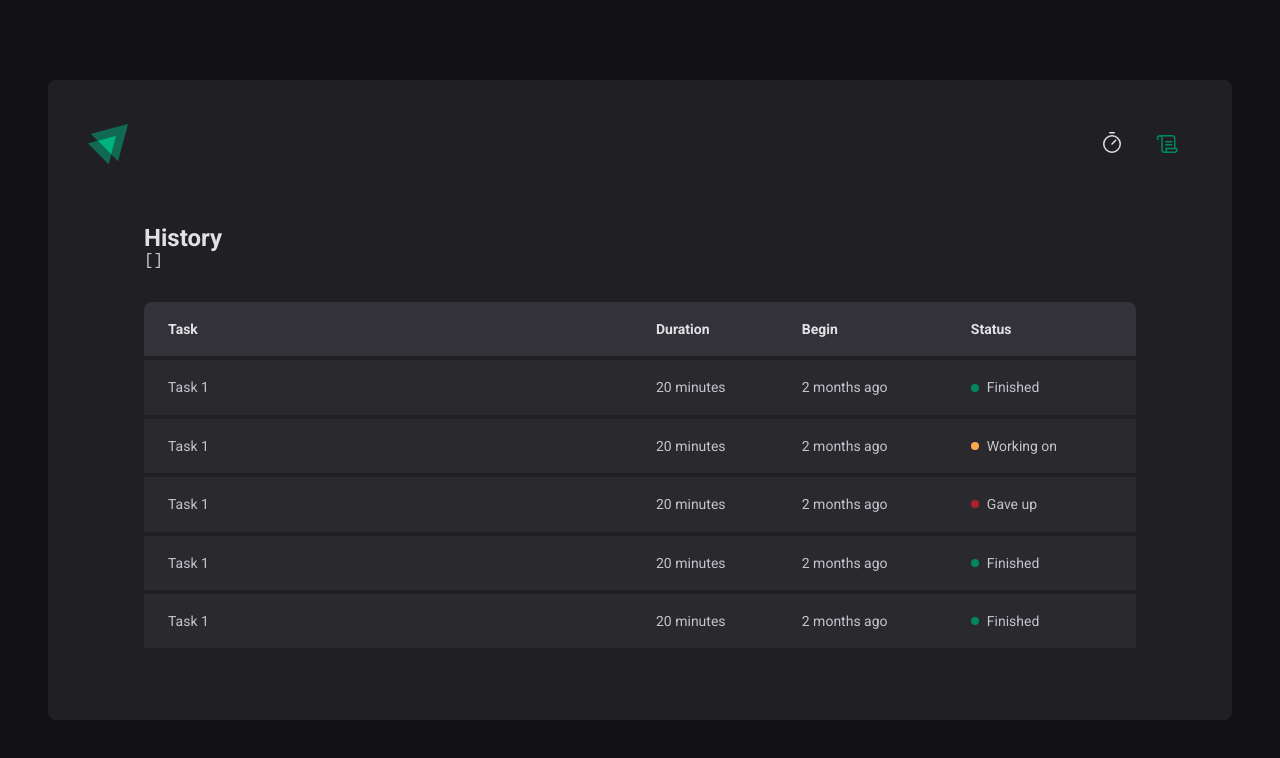
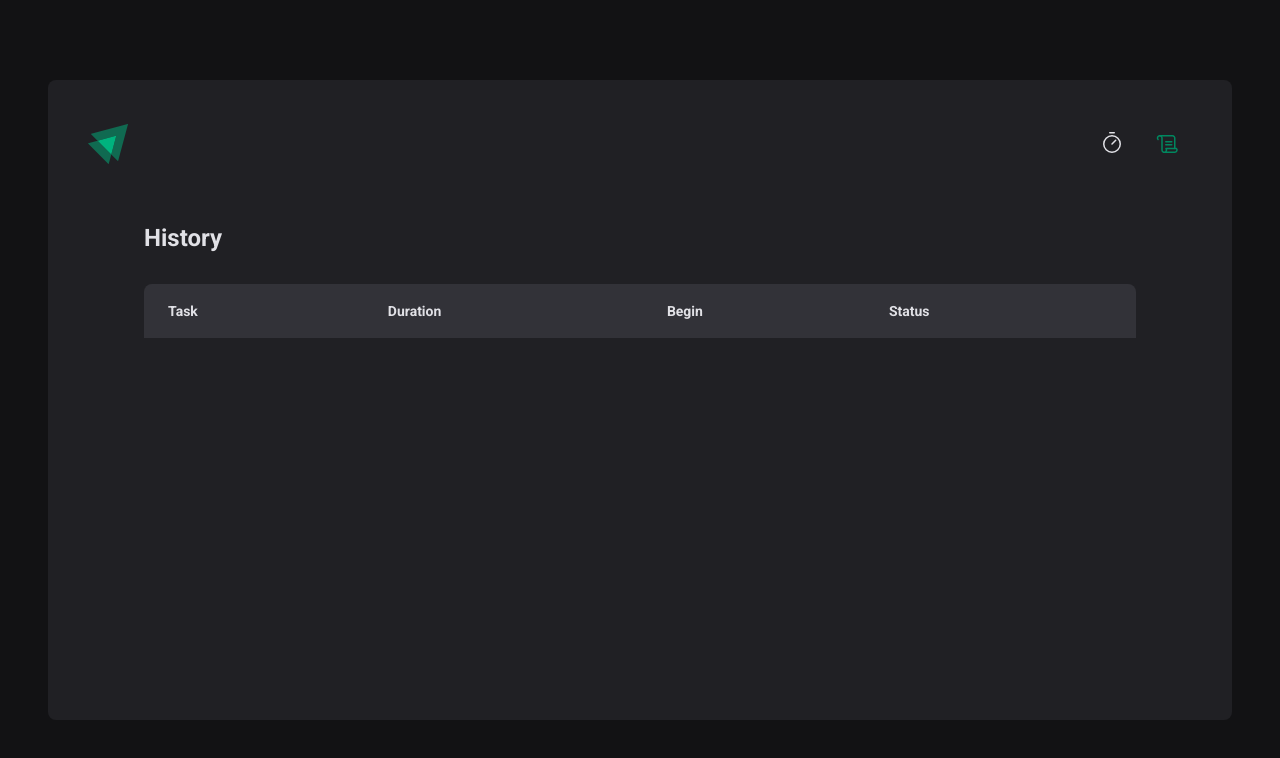
Before and after one commit to 0xREALAldc/ignite-02-reactjs-pomodoro-timer, a React (Vite) app: page /history in a window 1280 px wide. Shown: the top 758 px of the page. Built offline with nearby package versions, Linux system fonts and the light colour scheme.

Commit message:
Add: listed the all the cycles that happened in the History page, created a function to call the creation of a cycle and reset the form

```diff
--- a/src/contexts/CyclesContext.tsx
+++ b/src/contexts/CyclesContext.tsx
@@ -79,8 +79,6 @@
     setCycles((state) => [...state, newCycle])
     setActiveCycleId(id)
     setAmountSecondsPassed(0)
-
-    // reset()
   }
 
   function interruptCurrentCycle() {
--- a/src/pages/History/index.tsx
+++ b/src/pages/History/index.tsx
@@ -1,6 +1,6 @@
 import { useContext } from 'react'
+import { formatDistanceToNow } from 'date-fns'
 import { HistoryContainer, HistoryList, Status } from './styles'
-import { useForm } from 'react-hook-form'
 import { CyclesContext } from '../../contexts/CyclesContext'
 
 export function History() {
@@ -9,8 +9,6 @@
   return (
     <HistoryContainer>
       <h1>History</h1>
-
-      <pre>{JSON.stringify(cycles, null, 2)}</pre>
 
       <HistoryList>
         <table>
@@ -24,46 +22,32 @@
           </thead>
 
           <tbody>
-            <tr>
-              <td>Task 1</td>
-              <td>20 minutes</td>
-              <td>2 months ago</td>
-              <td>
-                <Status statusColor="green">Finished</Status>
-              </td>
-            </tr>
-            <tr>
-              <td>Task 1</td>
-              <td>20 minutes</td>
-              <td>2 months ago</td>
-              <td>
-                <Status statusColor="yellow">Working on</Status>
-              </td>
-            </tr>
-            <tr>
-              <td>Task 1</td>
-              <td>20 minutes</td>
-              <td>2 months ago</td>
-              <td>
-                <Status statusColor="red">Gave up</Status>
-              </td>
-            </tr>
-            <tr>
-              <td>Task 1</td>
-              <td>20 minutes</td>
-              <td>2 months ago</td>
-              <td>
-                <Status statusColor="green">Finished</Status>
-              </td>
-            </tr>
-            <tr>
-              <td>Task 1</td>
-              <td>20 minutes</td>
-              <td>2 months ago</td>
-              <td>
-                <Status statusColor="green">Finished</Status>
-              </td>
-            </tr>
+            {cycles.map((cycle) => {
+              return (
+                <tr key={cycle.id}>
+                  <td>{cycle.task}</td>
+                  <td>{cycle.minutesAmount} minutes</td>
+                  <td>
+                    {formatDistanceToNow(cycle.startDate, {
+                      addSuffix: true,
+                    })}
+                  </td>
+                  <td>
+                    {cycle.finishedDate && (
+                      <Status statusColor="green">Finished</Status>
+                    )}
+
+                    {cycle.interruptedDate && (
+                      <Status statusColor="red">Interrupted</Status>
+                    )}
+
+                    {!cycle.finishedDate && !cycle.interruptedDate && (
+                      <Status statusColor="yellow">In Progress</Status>
+                    )}
+                  </td>
+                </tr>
+              )
+            })}
           </tbody>
         </table>
       </HistoryList>
--- a/src/pages/Home/index.tsx
+++ b/src/pages/Home/index.tsx
@@ -36,7 +36,12 @@
     },
   })
 
-  const { handleSubmit, watch /* reset */ /*, formState */ } = newCycleForm
+  const { handleSubmit, watch, reset /*, formState */ } = newCycleForm
+
+  function handleCreateNewCycle(data: NewCycleFormData) {
+    createNewCycle(data)
+    reset()
+  }
 
   // console.log(formState.errors)
 
@@ -47,7 +52,7 @@
 
   return (
     <HomeContainer>
-      <form onSubmit={handleSubmit(createNewCycle)} action="">
+      <form onSubmit={handleSubmit(handleCreateNewCycle)} action="">
         <FormProvider {...newCycleForm}>
           <NewCycleForm />
         </FormProvider>
```
